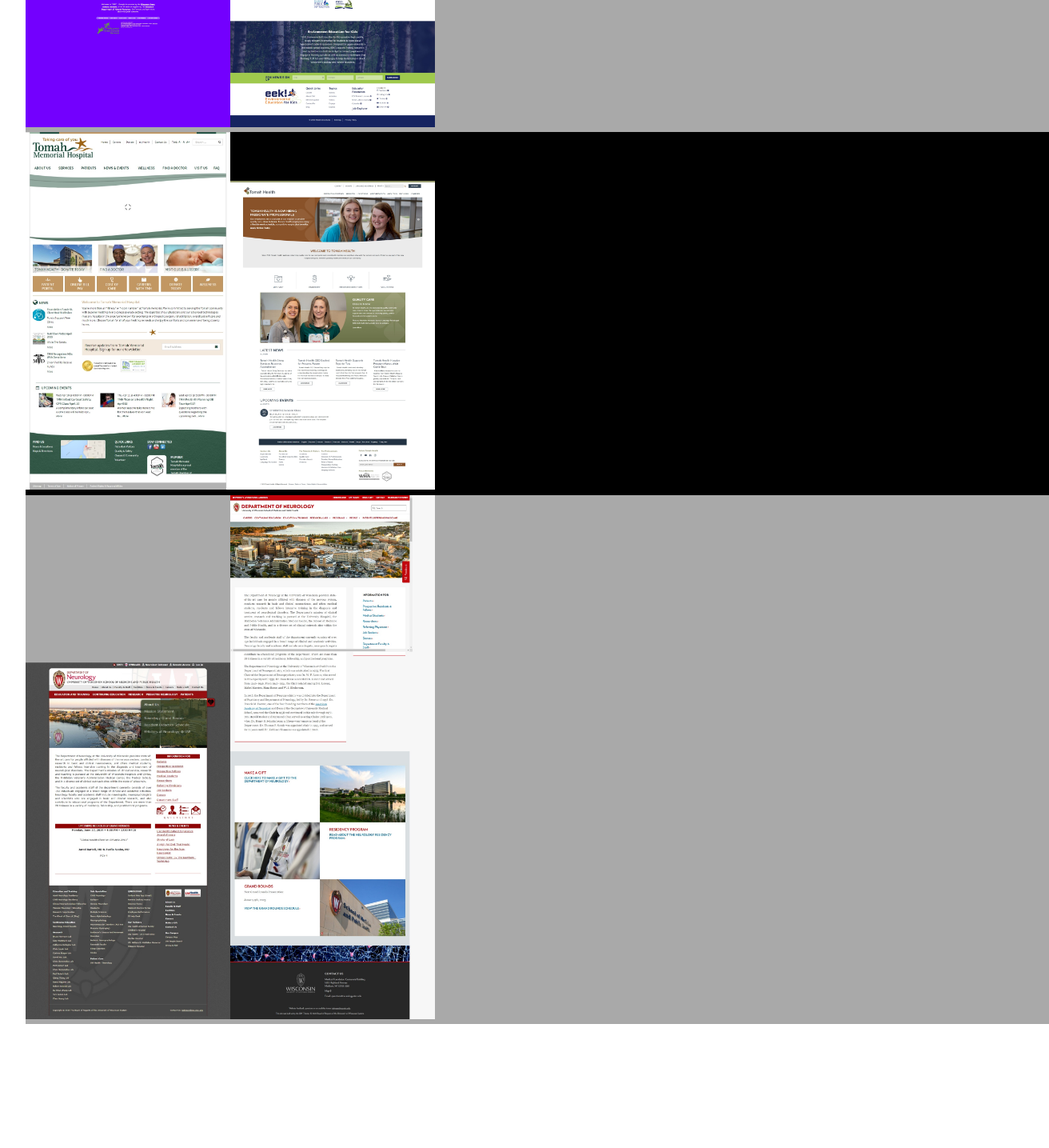
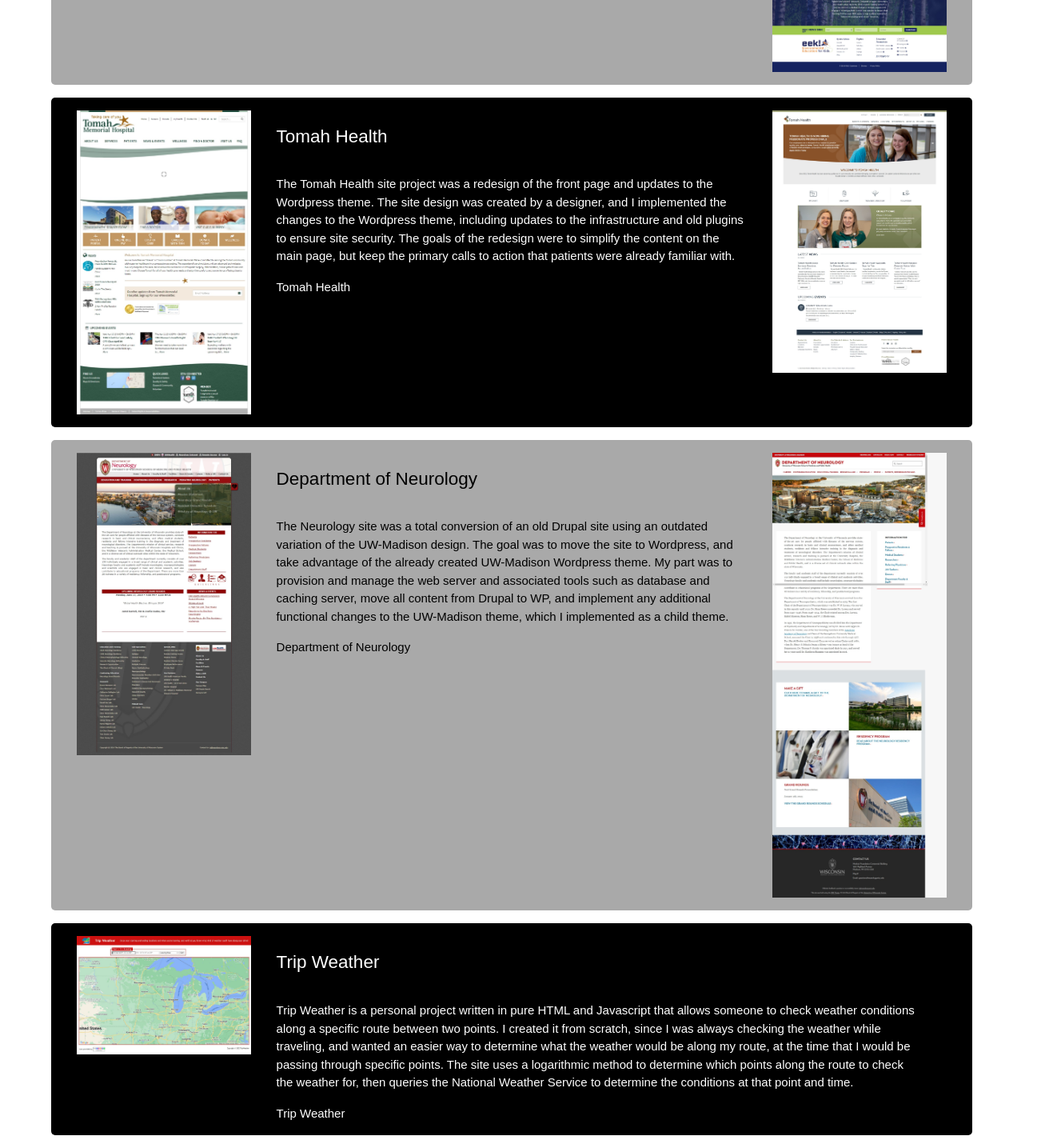
Before and after one commit to nickadair/portfolio, a Vue app: page /work in a window 1280 px wide. Shown: the part 600-2035 px from the top of the page at 80% size, 1312 px wide, since content can reach past the window. Before the commit the page ends 1880 px from the top, so only its background shows below. Built offline with nearby package versions, Linux system fonts and the light colour scheme.

Commit message:
Updates to work page

```diff
--- a/src/views/WorkView.vue
+++ b/src/views/WorkView.vue
@@ -6,15 +6,38 @@
   <div class="worklist">
       <div class="light wide-tall">
         <img src="../assets/images/eekwi.org-old.jpeg" alt="" class="left">
+        <div class="content">
+          <h2>EEK Wisconsin</h2>
+          <p>EEK Wisconsin is an environmental education site for kids. My part in the site was to convert the old static HTML site to a Drupal site with a more modern design. I worked closely with a designer to implement the front-end, and created the appropriate Drupal taxonomy and theme, including lots of custom functionality to give site content creators and editors an easy way to update the site, which at launch included several hundred articles and pages.</p>
+          <a href="https://eekwi.org">EEK WI</a>
+        </div>
         <img src="../assets/images/www.eekwi.org.jpeg" alt="" class="right">
       </div>
       <div class="dark wide-tall">
         <img src="../assets/images/www.tomahhealth.org-old.jpeg" alt="" class="left">
+        <div class="content">
+          <h2>Tomah Health</h2>
+          <p>The Tomah Health site project was a redesign of the front page and updates to the Wordpress theme. The site design was created by a designer, and I implemented the changes to the Wordpress theme, including updates to the infrastructure and old plugins to ensure site security. The goals of the redesign were to simplify the content on the main page, but keep the primary calls to action that patients were already familiar with.</p>
+          <a href="https://tomahhealth.org">Tomah Health</a>
+        </div>
         <img src="../assets/images/www.tomahhealth.org.jpeg" alt="" class="right">
       </div>
       <div class="light wide-tall">
         <img src="../assets/images/neurology.wisc.edu-old.jpeg" alt="" class="left">
+        <div class="content">
+          <h2>Department of Neurology</h2>
+          <p>The Neurology site was a total conversion of an old Drupal site using an outdated variation of the UW-Madison design. The goal was to move the site to Wordpress, and take advantage of the already created UW-Madison Wordpress theme. My part was to provision and manage the web server and associated tools such as database and caching server, move all content from Drupal to WP, and implement any additional functional changes to the UW-Madison theme, which I implemented as a child theme.</p>
+          <a href="https://neurology.wisc.edu">Department of Neurology</a>
+        </div>
         <img src="../assets/images/neurology.wisc.edu.jpeg" alt="" class="right">
+      </div>
+      <div class="dark wide-tall">
+        <img src="../assets/images/tripweather.jpeg" alt="" class="left">
+        <div class="content">
+          <h2>Trip Weather</h2>
+          <p>Trip Weather is a personal project written in pure HTML and Javascript that allows someone to check weather conditions along a specific route between two points. I created it from scratch, since I was always checking the weather while traveling, and wanted an easier way to determine what the weather would be along my route, at the time that I would be passing through specific points. The site uses a logarithmic method to determine which points along the route to check the weather for, then queries the National Weather Service to determine the conditions at that point and time.</p>
+          <a href="https://tripweather.co">Trip Weather</a>
+        </div>
       </div>
   </div>
 </template>
@@ -32,14 +55,37 @@
     color: black;
   }
 
+  .light a {
+    color: black;
+  }
+
   .dark {
     background-color: black;
     color: white;
   }
 
+  .dark a {
+    color: white;
+  }
+
   .wide-tall {
-    min-width: 100vw;
-    width: 100vw;
+    min-width: 90vw;
+    width: 90vw;
+    display: flex;
+    justify-content: space-between;
+    padding: 1rem 2rem;
+    border-radius: 5px;
+    margin-bottom: 1rem;
+  }
+
+  .wide-tall p, h2, a {
+    padding: 1rem 2rem;
+    text-decoration: none;
+  }
+
+  .wide-tall a:hover {
+    background-color: transparent;
+    text-decoration: underline;
   }
 
   .wide-tall img {
```
Also changed, not shown: src/assets/images/tripweather.jpeg (added).
